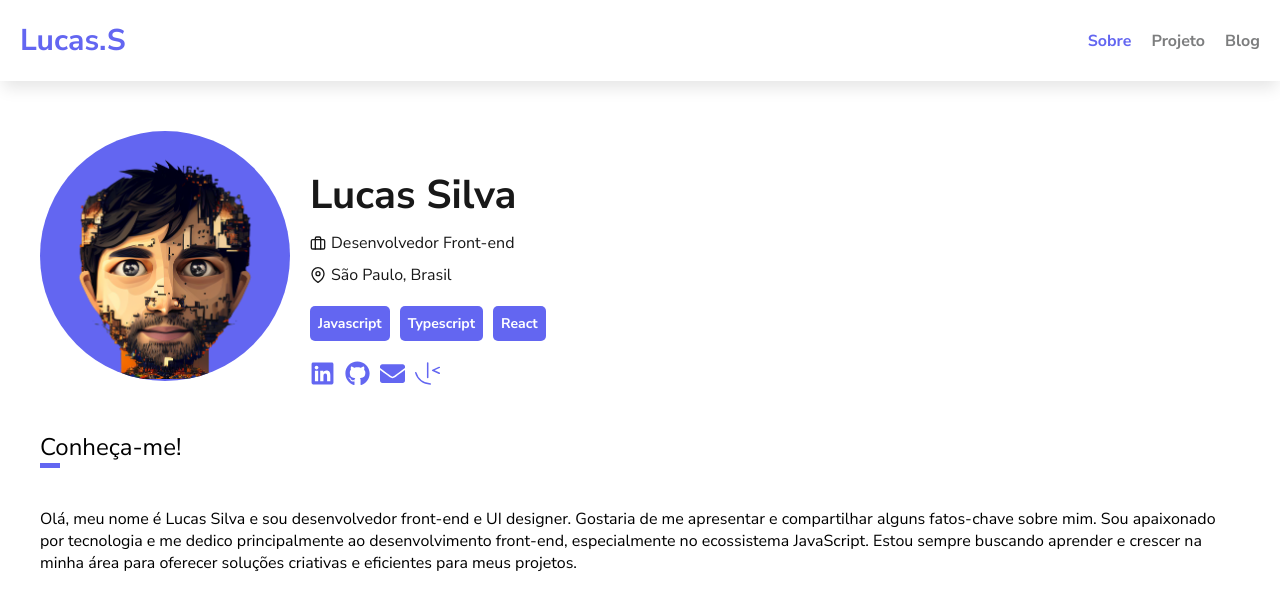
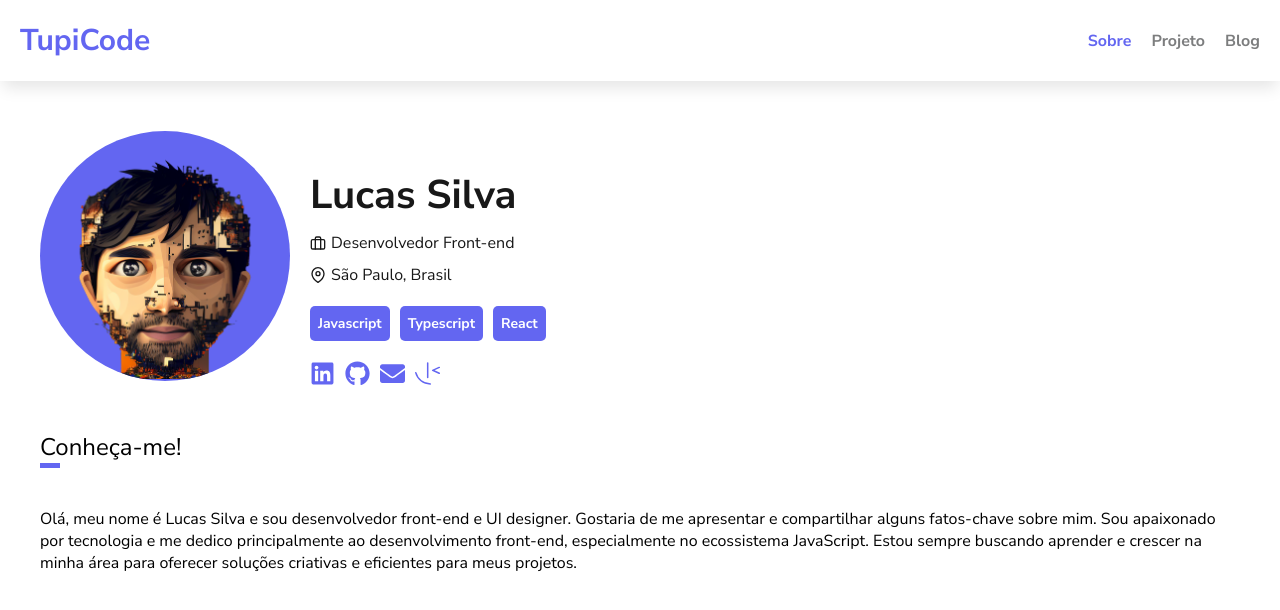
Before and after one commit to Lucassocorrosilva7/Portfolio-Tupi, a React (Vite) app: page / in a window 1280 px wide. Shown: the top 610 px of the page. Built offline with nearby package versions, Linux system fonts and the light colour scheme.

Commit message:
Melhorando navbar

```diff
--- a/src/components/Navbar.jsx
+++ b/src/components/Navbar.jsx
@@ -7,7 +7,7 @@ const Navbar = () => {
     <nav className="navbar">
       <div className="navbar__center">
         <div className="logo">
-          <h1>Lucas.S</h1>
+          <h1>TupiCode</h1>
         </div>
         <div className="navbar__links">
           <NavLink
```
